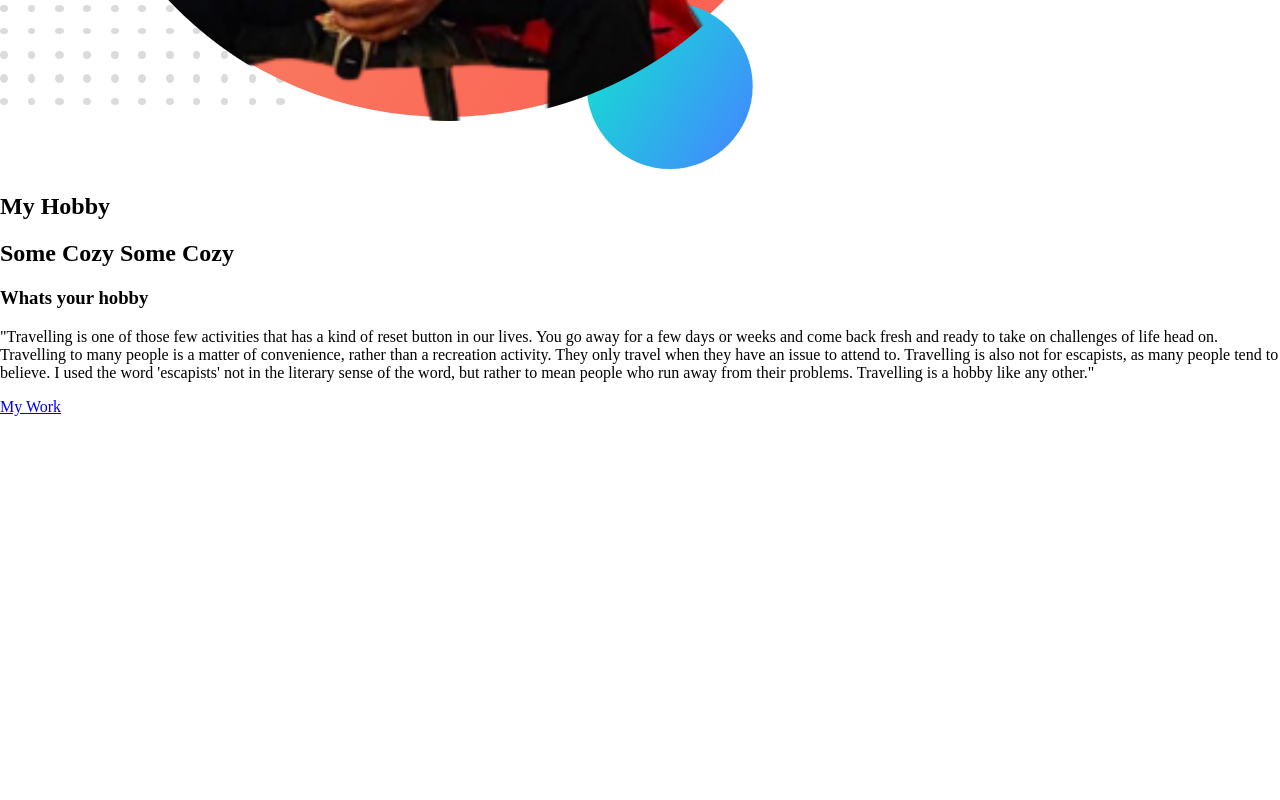
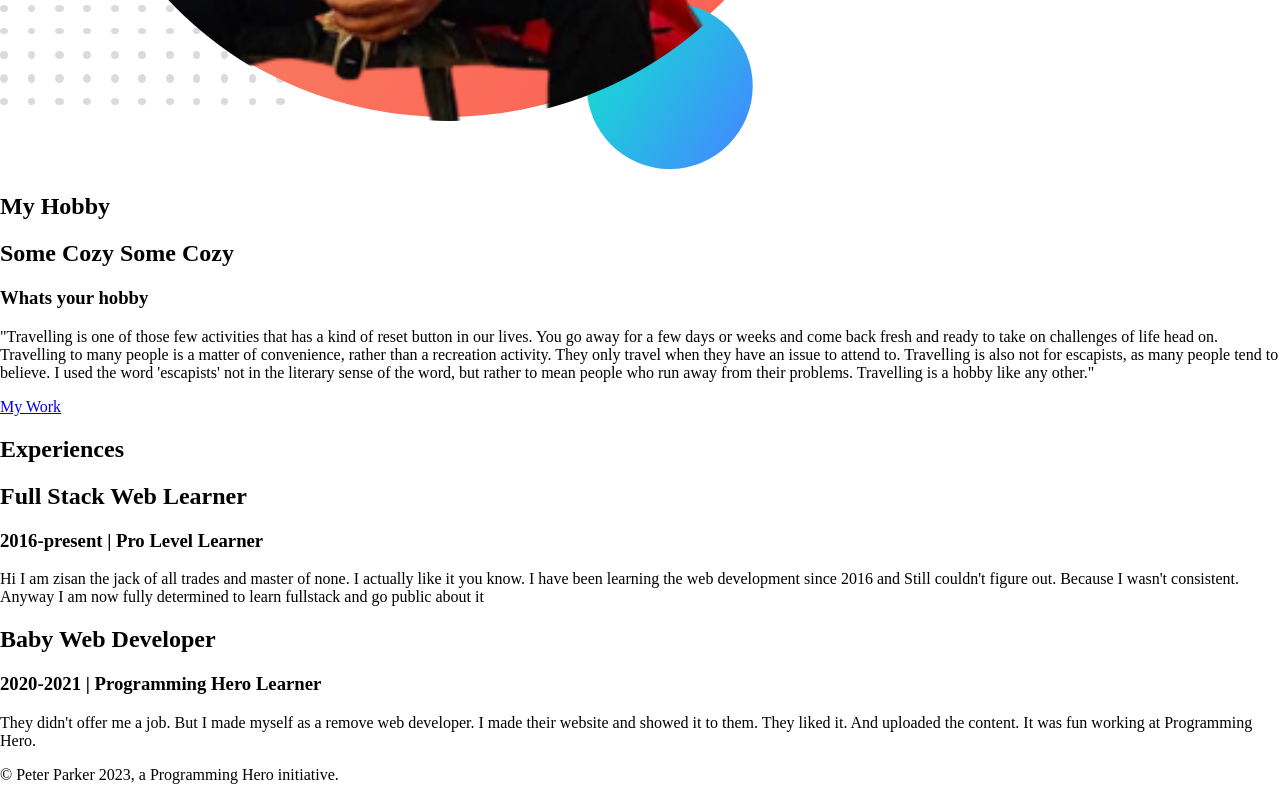
Before and after one commit to mashroorzisan/my-portfolio, a plain HTML site: page index.html in a window 1280 px wide. Shown: the part 1425-2225 px from the top of the page. Before the commit the page ends 1841 px from the top, so only its background shows below. Drawn offline with Linux system fonts and the light colour scheme.

Commit message:
middle,bottom, footer and fonts

```diff
--- a/index.html
+++ b/index.html
@@ -8,6 +8,10 @@
     <title>My New page</title>
     <link rel="stylesheet" href="style.css">
     <link rel="shortcut icon" type="image/jpg" href="/imgs/fruit-g4c80b7de2_640.png">
+    <link rel="preconnect" href="https://fonts.googleapis.com">
+    <link rel="preconnect" href="https://fonts.gstatic.com" crossorigin>
+    <link href="https://fonts.googleapis.com/css2?family=Josefin+Sans&family=Poppins:wght@700&display=swap"
+        rel="stylesheet">
 </head>
 
 <body>
@@ -48,11 +52,27 @@
             <a target="_blank" href="https://github.com/mashroorzisan">My Work</a>
         </div>
     </section>
-    <section class="last">
-
+    <section class="bottom">
+        <h1>Experiences</h1>
+        <div>
+            <div>
+                <h1>Full Stack Web Learner</h1>
+                <h3>2016-present | Pro Level Learner</h3>
+                <p>Hi I am zisan the jack of all trades and master of none. I actually like it you know. I have been
+                    learning the web development since 2016 and Still couldn't figure out. Because I wasn't consistent.
+                    Anyway I am now fully determined to learn fullstack and go public about it</p>
+            </div>
+            <div>
+                <h1>Baby Web Developer</h1>
+                <h3>2020-2021 | Programming Hero Learner</h3>
+                <p>They didn't offer me a job. But I made myself as a remove web developer. I made their website and
+                    showed it to them. They liked it. And uploaded the content. It was fun working at Programming Hero.
+                </p>
+            </div>
+        </div>
     </section>
     <footer>
-
+        <p>© Peter Parker 2023, a Programming Hero initiative.</p>
     </footer>
 </body>
 
```
